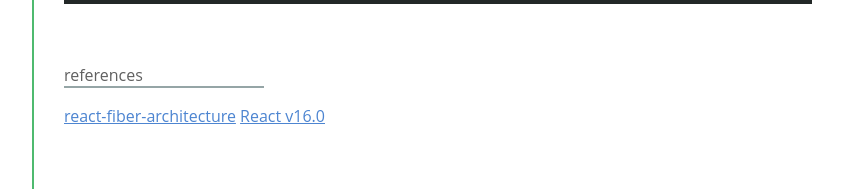
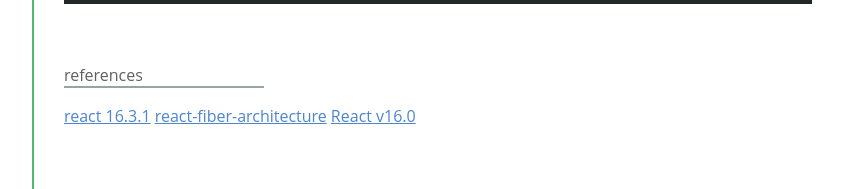
Before and after one commit to Yann-Wang/yann-wang.github.io, a Jekyll site: the page built from _posts/2018-03-21-the-fiber-architecture-of-reconciler-in-react-16.x.md, in a window 1280 px wide and 900 px high, scrolled down 2618 px. Shown: the part 711-900 px from the top of the window, without its empty margins (203-1046 px from the left). Built offline with Jekyll 4.4.1, drawn with Linux system fonts in a browser that asks for light colours; some web fonts are replaced.

Commit message:
feat: add fiber reconciler article- add reference

```diff
--- a/_posts/2018-03-21-the-fiber-architecture-of-reconciler-in-react-16.x.md
+++ b/_posts/2018-03-21-the-fiber-architecture-of-reconciler-in-react-16.x.md
@@ -117,5 +117,6 @@ tags: [fiber, architecture, reconciler, react, 16.x]
 
 <div class="references">references</div>
 
+[react 16.3.1](https://github.com/facebook/react/releases/tag/v16.3.2)
 [react-fiber-architecture](https://github.com/acdlite/react-fiber-architecture)
 [React v16.0](https://reactjs.org/blog/2017/09/26/react-v16.0.html#new-core-architecture)
```
